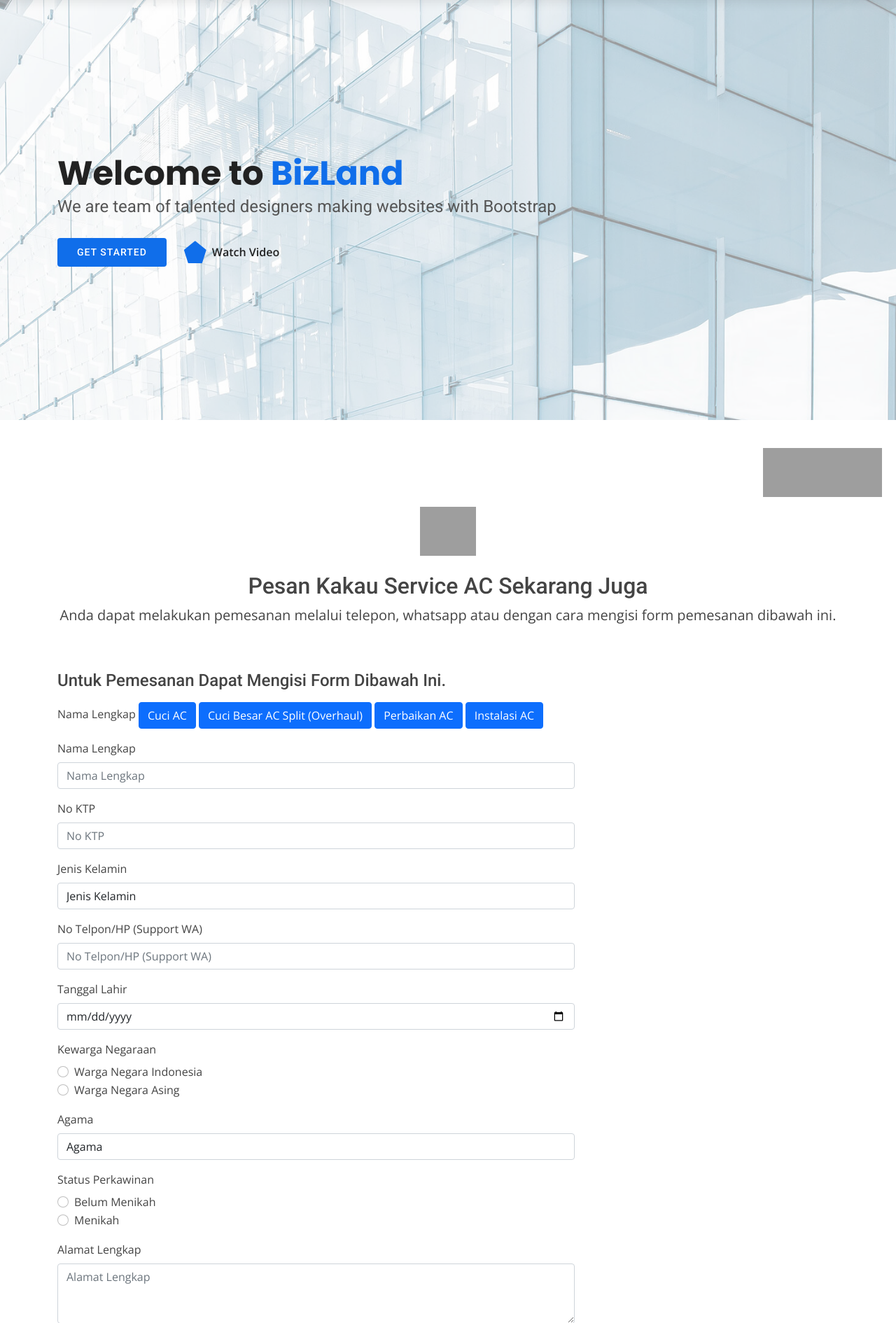
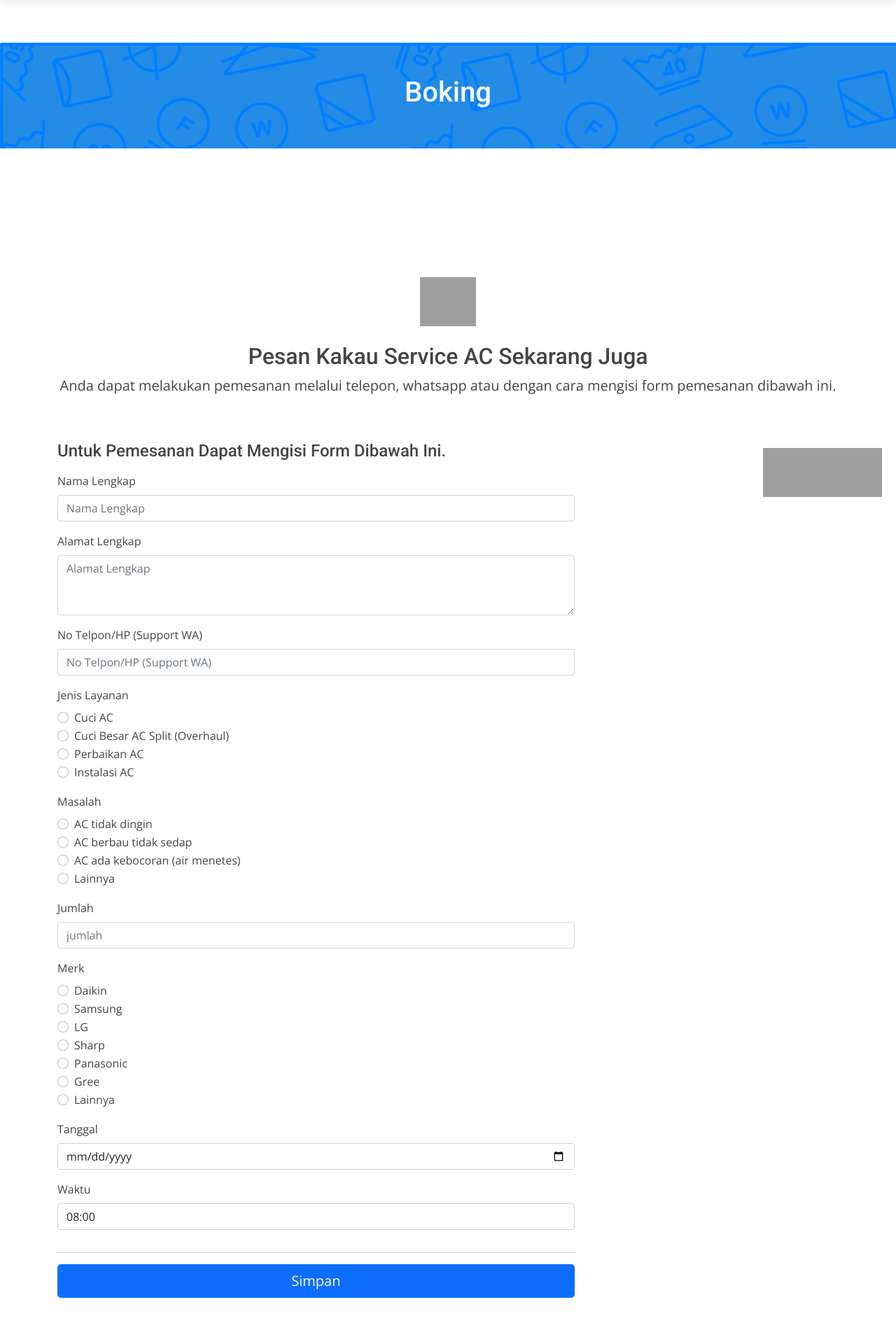
Before and after one commit to kakau-group/kakau-service-ac, a PHP site: page /boking.php in a window 1280 px wide. Shown: the part 70-1960 px from the top of the page at 70% size. Run offline with PHP 8.4, Linux system fonts and the light colour scheme; some libraries are stand-ins or nearby versions; some web fonts are replaced; grey boxes are pictures that could not be loaded.

Commit message:
edit boking

```diff
--- a/ab_ringkasan.php
+++ b/ab_ringkasan.php
@@ -66,7 +66,7 @@
           <div>
           <br>
           <br>
-            <a href="#" class="btn btn-primary btn-lg">Pesan Sekarang</a>
+            <a href="boking.php" class="btn btn-primary btn-lg">Pesan Sekarang</a>
           </div>
         </div>
       </div><!-- End Featured Services Section -->
--- a/boking.php
+++ b/boking.php
@@ -2,14 +2,22 @@
   include("atas.php");
 ?>
 
-<?php
-include("jumbotron.php");
-?>
+<section class="inner-page">
+      <div class="slider-item py-5" style="background-image: url('assets/img/kakau-laundry-semuajumbotron.png');">
+        <div class="container">
+          <div class="row slider-text align-items-center justify-content-center text-center">
+            <div class="col-md-7 col-sm-12 element-animate">
+              <h1 class="text-white">Boking</h1>
+            </div>
+          </div>
+        </div>
+      </div>
+    </section>
 
 <section>
       <div class="card-body">
 
-              <form method="post" action="proses_daftar_investor.php" name="myForm" onsubmit="return validateForm()" class="showcase" >
+              <form method="post" action="proses_boking.php" name="myForm" onsubmit="return validateForm()" class="showcase" >
 
               <div class="container">
                 <main>
@@ -28,29 +36,12 @@ include("jumbotron.php");
 
                         <div class="col-12">
                             <label for="text" class="form-label">Nama Lengkap</label>
-                          <a href="index.php" class="btn btn-primary btn-xs">Cuci AC</a>
-                          <a href="index.php" class="btn btn-primary btn-xs">Cuci Besar AC Split (Overhaul)</a>
-                          <a href="index.php" class="btn btn-primary btn-xs">Perbaikan AC</a>
-                          <a href="index.php" class="btn btn-primary btn-xs">Instalasi AC</a>
+                            <input type="text"  name="nama_pelanggan" class="form-control" id="exampleFormControlInput1" placeholder="Nama Lengkap">
                           </div>
 
                         <div class="col-12">
-                            <label for="text" class="form-label">Nama Lengkap</label>
-                            <input type="text"  name="nama_lengkap" class="form-control" id="exampleFormControlInput1" placeholder="Nama Lengkap">
-                          </div>
-
-                          <div class="col-12">
-                              <label for="number" class="form-label">No KTP</label>
-                              <input type="number"  name="no_ktp" class="form-control" id="exampleFormControlInput1" placeholder="No KTP">
-                            </div>
-
-                          <div class="col-12">
-                              <label for="text" class="form-label">Jenis Kelamin</label>
-                              <select class="form-control"  name="jenis_kelamin" aria-label="Default select example">
-                                  <option selected>Jenis Kelamin</option>
-                                  <option value="Laki-laki">Laki-laki</option>
-                                  <option value="Perempuan">Perempuan</option>
-                              </select>
+                            <label for="text" class="form-label">Alamat Lengkap</label>
+                            <textarea  name="alamat" class="form-control" id="exampleFormControlTextarea1" rows="3" placeholder="Alamat Lengkap"></textarea>
                         </div>
 
                         <div class="col-12">
@@ -59,90 +50,135 @@ include("jumbotron.php");
                           </div>
 
                         <div class="col-12">
-                              <label for="date" class="form-label">Tanggal Lahir</label>
-                              <input type="date"  name="tanggal_lahir" class="form-control" id="exampleFormControlInput1" placeholder="Tanggal Lahir">
-                          </div>
-
-                          <div class="col-12">
-                              <label for="text" class="form-label">Kewarga Negaraan</label>
+                              <label for="text" class="form-label">Jenis Layanan</label>
                               <div class="form-check">
-                                  <input class="form-check-input" type="radio" name="kewarga_negaraan" value="Warga-Negara-Indonesia">
+                                  <input class="form-check-input" type="radio" name="jenis_layanan" value="Cuci-AC">
                                   <label class="form-check-label" for="flexRadioDefault1">
-                                      Warga Negara Indonesia
+                                      Cuci AC
                                   </label>
                               </div>
                               <div class="form-check">
-                                  <input class="form-check-input" type="radio" name="kewarga_negaraan" value="Warga-Negara-Asing">
+                                  <input class="form-check-input" type="radio" name="jenis_layanan" value="Cuci-Besar-AC-Split-(Overhaul)">
                                   <label class="form-check-label" for="flexRadioDefault1">
-                                      Warga Negara Asing
+                                      Cuci Besar AC Split (Overhaul)
+                                  </label>
+                              </div>
+                              <div class="form-check">
+                                  <input class="form-check-input" type="radio" name="jenis_layanan" value="Perbaikan-AC">
+                                  <label class="form-check-label" for="flexRadioDefault1">
+                                  Perbaikan AC
+                                  </label>
+                              </div>
+                              <div class="form-check">
+                                  <input class="form-check-input" type="radio" name="jenis_layanan" value="Instalasi-AC">
+                                  <label class="form-check-label" for="flexRadioDefault1">
+                                  Instalasi AC
                                   </label>
                               </div>
                           </div>
 
                           <div class="col-12">
-                              <label for="text" class="form-label">Agama</label>
-                              <select class="form-control"  name="agama" aria-label="Default select example">
-                                  <option selected>Agama</option>
-                                  <option value="Islam">Islam</option>
-                                  <option value="Kristen">Kristen</option>
-                                  <option value="Hindu">Hindu</option>
-                                  <option value="Buddha">Buddha</option>
-                              </select>
-                          </div>
-
-                          <div class="col-12">
-                              <label for="text" class="form-label">Status Perkawinan</label>
+                              <label for="text" class="form-label">Masalah</label>
                               <div class="form-check">
-                                  <input class="form-check-input" type="radio" name="status_perkawinan" value="Belum-Menikah">
+                                  <input class="form-check-input" type="radio" name="masalah" value="AC-tidak-dingin">
                                   <label class="form-check-label" for="flexRadioDefault1">
-                                      Belum Menikah
+                                  AC tidak dingin
                                   </label>
                               </div>
-
                               <div class="form-check">
-                                  <input class="form-check-input" type="radio" name="status_perkawinan" value="Menikah">
+                                  <input class="form-check-input" type="radio" name="masalah" value="AC-berbau-tidak-sedap">
                                   <label class="form-check-label" for="flexRadioDefault1">
-                                      Menikah
+                                  AC berbau tidak sedap
+                                  </label>
+                              </div>
+                              <div class="form-check">
+                                  <input class="form-check-input" type="radio" name="masalah" value="AC-ada-kebocoran-(air menetes)">
+                                  <label class="form-check-label" for="flexRadioDefault1">
+                                  AC ada kebocoran (air menetes)
+                                  </label>
+                              </div>
+                              <div class="form-check">
+                                  <input class="form-check-input" type="radio" name="masalah" value="Lainnya">
+                                  <label class="form-check-label" for="flexRadioDefault1">
+                                  Lainnya
                                   </label>
                               </div>
                           </div>
 
                           <div class="col-12">
-                              <label for="text" class="form-label">Alamat Lengkap</label>
-                              <textarea  name="alamat" class="form-control" id="exampleFormControlTextarea1" rows="3" placeholder="Alamat Lengkap"></textarea>
+                              <label for="text" class="form-label">Jumlah</label>
+                              <input type="text"  name="jumlah" class="form-control" id="exampleFormControlInput1" placeholder="jumlah">
                           </div>
 
                           <div class="col-12">
-                              <label for="text" class="form-label">Pekerjaan</label>
-                              <input type="text"  name="pekerjaan" class="form-control" id="exampleFormControlInput1" placeholder="Pekerjaan">
+                              <label for="text" class="form-label">Merk</label>
+                              <div class="form-check">
+                                  <input class="form-check-input" type="radio" name="merk" value="Daikin">
+                                  <label class="form-check-label" for="flexRadioDefault1">
+                                  Daikin
+                                  </label>
+                              </div>
+                              <div class="form-check">
+                                  <input class="form-check-input" type="radio" name="merk" value="Samsung">
+                                  <label class="form-check-label" for="flexRadioDefault1">
+                                  Samsung
+                                  </label>
+                              </div>
+                              <div class="form-check">
+                                  <input class="form-check-input" type="radio" name="merk" value="LG">
+                                  <label class="form-check-label" for="flexRadioDefault1">
+                                  LG
+                                  </label>
+                              </div>
+                              <div class="form-check">
+                                  <input class="form-check-input" type="radio" name="merk" value="Sharp">
+                                  <label class="form-check-label" for="flexRadioDefault1">
+                                  Sharp
+                                  </label>
+                              </div>
+                              <div class="form-check">
+                                  <input class="form-check-input" type="radio" name="merk" value="Panasonic">
+                                  <label class="form-check-label" for="flexRadioDefault1">
+                                  Panasonic
+                                  </label>
+                              </div>
+                              <div class="form-check">
+                                  <input class="form-check-input" type="radio" name="merk" value="Gree">
+                                  <label class="form-check-label" for="flexRadioDefault1">
+                                  Gree
+                                  </label>
+                              </div>
+                              <div class="form-check">
+                                  <input class="form-check-input" type="radio" name="merk" value="Lainnya">
+                                  <label class="form-check-label" for="flexRadioDefault1">
+                                  Lainnya
+                                  </label>
+                              </div>
                           </div>
 
                           <div class="col-12">
-                              <label for="text" class="form-label">Rencana Investasi</label>
-                              <select class="form-control"  name="rencana_investasi" aria-label="Default select example">
-                                  <option selected>Rencana Investasi</option>
-                                  <option value="Per-orangan">Per-orangan</option>
-                                  <option value="Kelompok">Kelompok</option>
+                              <label for="date" class="form-label">Tanggal
+                              </label>
+                              <input type="date"  name="tanggal" class="form-control" id="exampleFormControlInput1" placeholder="Tanggal Lahir">
+                          </div>
+
+                          <div class="col-12">
+                              <label for="text" class="form-label">Waktu</label>
+                              <select class="form-control"  name="waktu" aria-label="Default select example">
+                                  <option value="08:00">08:00</option>
+                                  <option value="08:00">09:00</option>
+                                  <option value="08:00">10:00</option>
+                                  <option value="08:00">11:00</option>
+                                  <option value="08:00">12:00</option>
+                                  <option value="08:00">13:00</option>
+                                  <option value="08:00">14:00</option>
+                                  <option value="08:00">15:00</option>
+                                  <option value="08:00">16:00</option>
+                                  <option value="08:00">17:00</option>
+                                  <option value="08:00">18:00</option>
                               </select>
                           </div>
 
-                          <div class="col-12">
-                              <label for="text" class="form-label">Sumber Dana</label>
-                              <select class="form-control"  name="sumber_dana" aria-label="Default select example">
-                                  <option selected>Sumber Dana</option>
-                                  <option value="Pribadi">Pribadi</option>
-                                  <option value="Pinjaman">Pinjaman</option>
-                              </select>
-                          </div>
-
-                          <div class="col-12">
-                              <label for="text" class="form-label">Paket Investasi</label>
-                              <select class="form-control"  name="paket_investasi" aria-label="Default select example">
-                                  <option selected>Paket Investasi</option>
-                                  <option value="Paket Warior">Paket Warior</option>
-                                  <option value="Paket Epic">Paket Epic</option>
-                              </select>
-                          </div>
                         <div class="col-12">
                           <hr>
                           <button class="w-100 btn btn-primary btn-lg" name="submit" type="submit">Simpan</button>
@@ -164,78 +200,55 @@ include("jumbotron.php");
 
 <script>
       function validateForm() {
-        var x = document.forms["myForm"]["email"].value;
-        if (x == "" || x == null) {
-          alert("Email Harus diisi terlebih dahulu !");
-          return false;
-        }
         var x = document.forms["myForm"]["nama_lengkap"].value;
         if (x == "" || x == null) {
           alert("Nama Lengkap Harus diisi terlebih dahulu !");
           return false;
         }
-        var x = document.forms["myForm"]["no_ktp"].value;
+        var x = document.forms["myForm"]["alamat"].value;
         if (x == "" || x == null) {
-          alert("No KTP Harus diisi terlebih dahulu !");
-          return false;
-        }
-        var x = document.forms["myForm"]["jenis_kelamin"].value;
-        if (x == "" || x == null) {
-          alert("Jenis Kelamin Harus diisi terlebih dahulu !");
+          alert("Alamat Lengkap Harus diisi terlebih dahulu !");
           return false;
         }
         var x = document.forms["myForm"]["no_hp"].value;
         if (x == "" || x == null) {
-          alert("No Telpon/HP Harus diisi terlebih dahulu !");
+          alert("No Telpon Harus diisi terlebih dahulu !");
           return false;
         }
-        var x = document.forms["myForm"]["tanggal_lahir"].value;
+        var x = document.forms["myForm"]["jenis_layana"].value;
         if (x == "" || x == null) {
-          alert("Tanggal Lahir Harus diisi terlebih dahulu !");
+          alert("Jenis Layanan Harus diisi terlebih dahulu !");
           return false;
         }
-        var x = document.forms["myForm"]["kewarga_negaraan"].value;
+        var x = document.forms["myForm"]["masalah"].value;
         if (x == "" || x == null) {
-          alert("Kewarga Negaraan Harus diisi terlebih dahulu !");
+          alert("Masalah Harus diisi terlebih dahulu !");
           return false;
         }
-        var x = document.forms["myForm"]["agama"].value;
+        var x = document.forms["myForm"]["jumlah"].value;
         if (x == "" || x == null) {
-          alert("Agama Harus diisi terlebih dahulu !");
+          alert("Jumlah Harus diisi terlebih dahulu !");
           return false;
         }
-        var x = document.forms["myForm"]["status_perkawinan"].value;
+        var x = document.forms["myForm"]["merk"].value;
         if (x == "" || x == null) {
-          alert("Status Perkawinan Harus diisi terlebih dahulu !");
+          alert("Merk Harus diisi terlebih dahulu !");
           return false;
         }
-        var x = document.forms["myForm"]["alamat"].value;
+        var x = document.forms["myForm"]["tanggal"].value;
         if (x == "" || x == null) {
-          alert("Alamat Harus diisi terlebih dahulu !");
+          alert("Tanggal Harus diisi terlebih dahulu !");
           return false;
         }
-        var x = document.forms["myForm"]["pekerjaan"].value;
+        var x = document.forms["myForm"]["waktu"].value;
         if (x == "" || x == null) {
-          alert("Pekerjaan Harus diisi terlebih dahulu !");
+          alert("Waktu Harus diisi terlebih dahulu !");
           return false;
         }
-        var x = document.forms["myForm"]["rencana_investasi"].value;
-        if (x == "" || x == null) {
-          alert("Rencana Investasi Harus diisi terlebih dahulu !");
-          return false;
-        }
-        var x = document.forms["myForm"]["sumber_dana"].value;
-        if (x == "" || x == null) {
-          alert("Sumber Dana Harus diisi terlebih dahulu !");
-          return false;
-        }
-        var x = document.forms["myForm"]["paket_investasi"].value;
-        if (x == "" || x == null) {
-          alert("paket_investasi Harus diisi terlebih dahulu !");
-          return false;
-        }
+
       }
     </script>
+
 
 <?php
 include("contact.php");
```
Also changed, not shown: about.php (+8 -14 lines), config.php (added, +12 -0 lines), harga.php (+16 -8 lines), harga2.php (+5 -5 lines), proses_boking.php (added, +26 -0 lines), berhasil-boking.php (added). Lines whose indentation alone changed are shown as unchanged.
